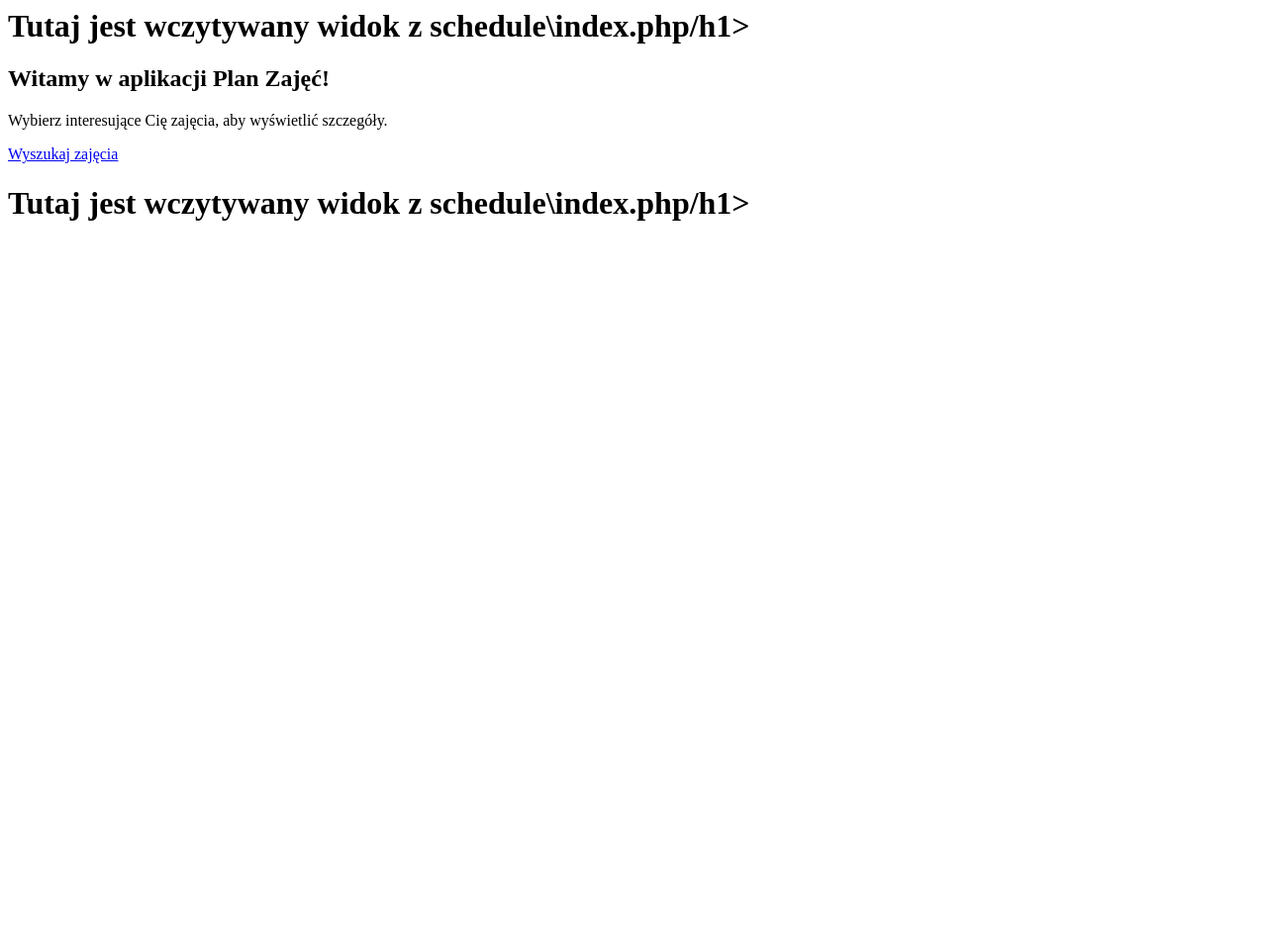
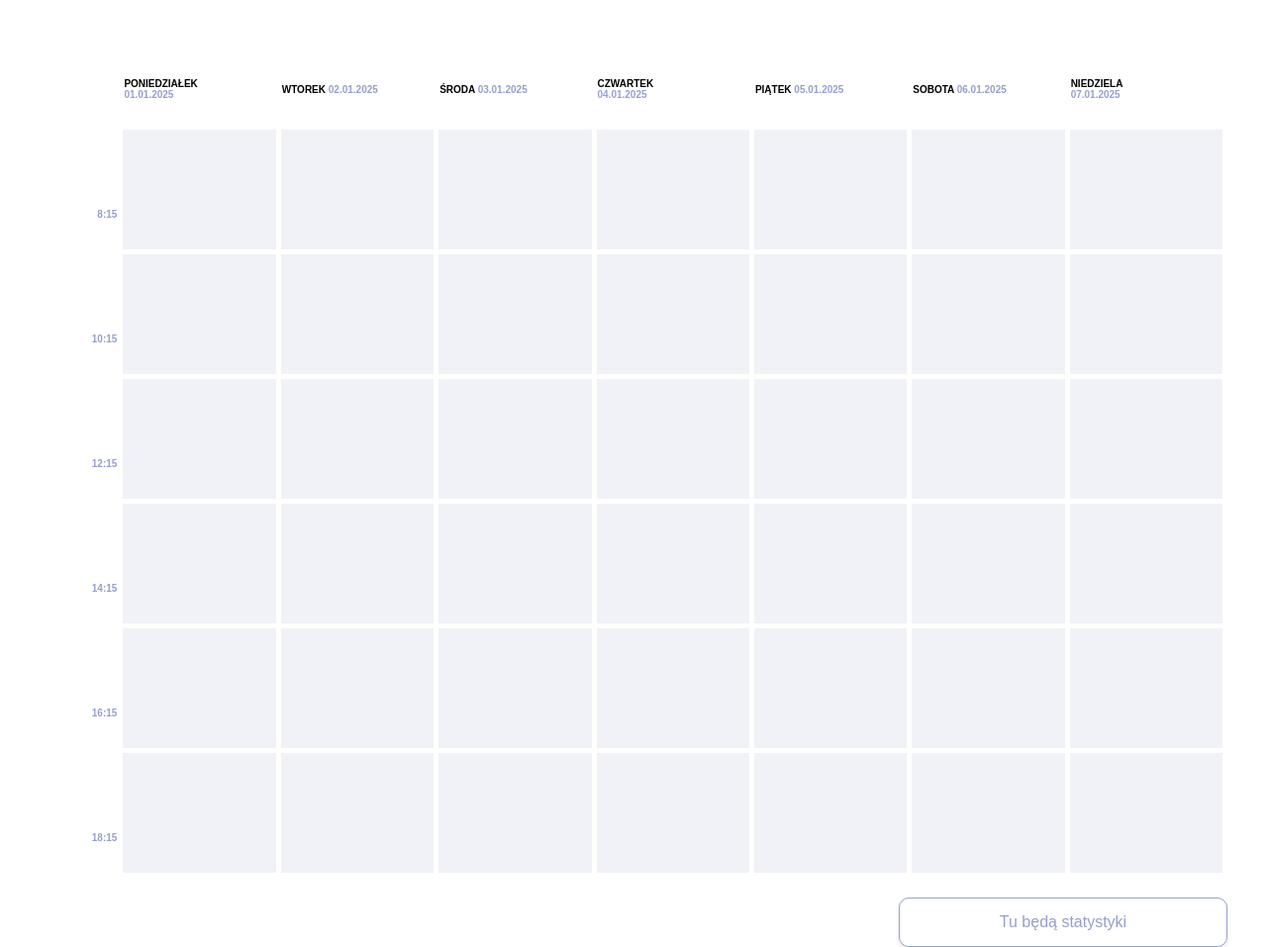
Before and after one commit to exITnerd/Skibidi-GPT, a PHP site: template schedule-app/src/Views/schedule/one_tab.php in a window 1280 px wide. Shown: the whole page at 99% size. Before the commit the page ends 223 px from the top, so only its background shows below. Run offline with PHP 8.4, Linux system fonts and the light colour scheme; the template is opened without the code that fills it, so the values that code supplies are empty.

Commit message:
weekly view

```diff
--- a/schedule-app/src/Views/schedule/one_tab.php
+++ b/schedule-app/src/Views/schedule/one_tab.php
@@ -1,7 +1,171 @@
-<div>
-    <h1><b>Tutaj jest wczytywany widok z schedule\index.php</b>/h1>
-    <h2>Witamy w aplikacji Plan Zajęć!</h2>
-    <p>Wybierz interesujące Cię zajęcia, aby wyświetlić szczegóły.</p>
-    <a href="/search" class="btn">Wyszukaj zajęcia</a>
-        <h1><b>Tutaj jest wczytywany widok z schedule\index.php</b>/h1>
+<!DOCTYPE html>
+<html lang="pl">
+<head>
+    <meta charset="UTF-8">
+    <meta name="viewport" content="width=device-width, initial-scale=1.0">
+    <title>Tabelka</title>
+</head>
+<body>
+<style>
+    body {
+        font-family: Arial, sans-serif;
+        background-color: #ffffff;
+        margin: 0;
+        padding: 0;
+    }
+    table {
+        border-collapse: collapse;
+        width: 100%;
+        max-width: 1500px;
+        margin-right: 40px;
+        margin-left: -40px;
+        background-color: #f0f2f7;
+        border: 1px solid #ffffff;
+        table-layout: fixed;
+    }
+    th, td {
+        border: 5px solid #ffffff;
+        padding: 10px;
+        width: 100px;
+        height: 70px;
+    }
+    th {
+        background-color: #ffffff;
+        font-weight: bold;
+        color: #000000;
+        text-align: left;
+        text-transform: uppercase;
+        font-size: 10px;
+        padding-top: 50px;
+        padding-bottom: 1px;
+        padding-left: 1px;
+        padding-right: 50px;
+    }
+
+    th .date {
+        font-size: 10px; /* Rozmiar tekstu dla daty */
+        text-transform: none; /* Wyłączenie drukowanych liter dla daty */
+        color: #959FCD; /* Inny kolor dla daty */
+    }
+
+    .row-header {
+        background-color: #ffffff;
+        font-weight: bold;
+        color: #959FCD;
+        text-align: right;
+        font-size: 10px;
+        padding-top: 50px;
+        padding-bottom: 1px;
+        padding-left: 50px;
+        padding-right: 1px;
+    }
+    .box {
+        width: 300px;
+        margin: 20px 40px 0 auto;
+        padding: 15px;
+        border: 1px solid #959FCD;
+        border-radius: 10px;
+        background-color: transparent;
+        box-shadow: 0 2px 4px rgba(0, 0, 0, 0.1);
+        text-align: center;
+        color: #959FCD;
+    }
+</style>
+<table>
+    <tr>
+        <th></th>
+        <th>
+            poniedziałek
+            <span class="date">01.01.2025</span>
+        </th>
+        <th>
+            wtorek
+            <span class="date">02.01.2025</span>
+        </th>
+        <th>
+            środa
+            <span class="date">03.01.2025</span>
+        </th>
+        <th>
+            czwartek
+            <span class="date">04.01.2025</span>
+        </th>
+        <th>
+            piątek
+            <span class="date">05.01.2025</span>
+        </th>
+        <th>
+            sobota
+            <span class="date">06.01.2025</span>
+        </th>
+        <th>
+            niedziela
+            <span class="date">07.01.2025</span>
+        </th>
+    </tr>
+    <tr>
+        <td class="row-header">8:15</td>
+        <td></td>
+        <td></td>
+        <td></td>
+        <td></td>
+        <td></td>
+        <td></td>
+        <td></td>
+    </tr>
+    <tr>
+        <td class="row-header">10:15</td>
+        <td></td>
+        <td></td>
+        <td></td>
+        <td></td>
+        <td></td>
+        <td></td>
+        <td></td>
+    </tr>
+    <tr>
+        <td class="row-header">12:15</td>
+        <td></td>
+        <td></td>
+        <td></td>
+        <td></td>
+        <td></td>
+        <td></td>
+        <td></td>
+    </tr>
+    <tr>
+        <td class="row-header">14:15</td>
+        <td></td>
+        <td></td>
+        <td></td>
+        <td></td>
+        <td></td>
+        <td></td>
+        <td></td>
+    </tr>
+    <tr>
+        <td class="row-header">16:15</td>
+        <td></td>
+        <td></td>
+        <td></td>
+        <td></td>
+        <td></td>
+        <td></td>
+        <td></td>
+    </tr>
+    <tr>
+        <td class="row-header">18:15</td>
+        <td></td>
+        <td></td>
+        <td></td>
+        <td></td>
+        <td></td>
+        <td></td>
+        <td></td>
+    </tr>
+</table>
+<div class="box">
+    Tu będą statystyki
 </div>
+</body>
+</html>
```
